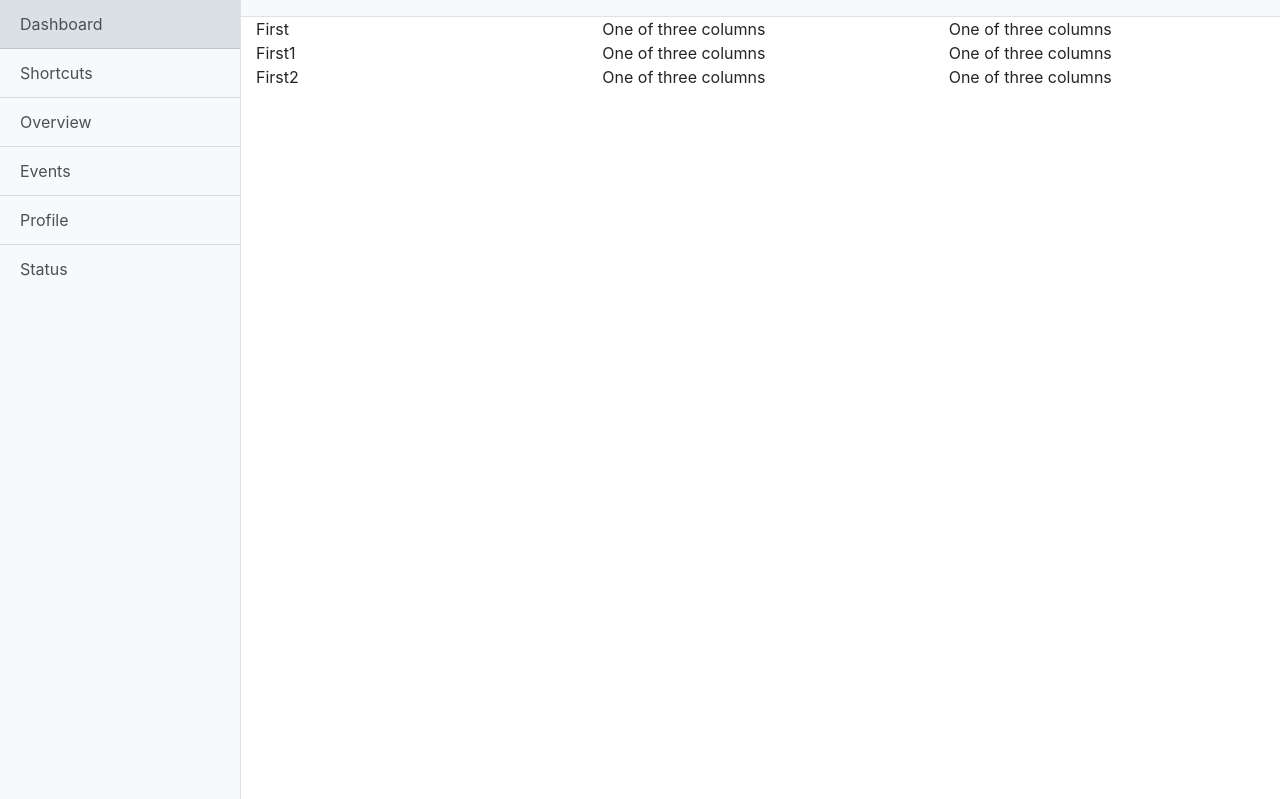
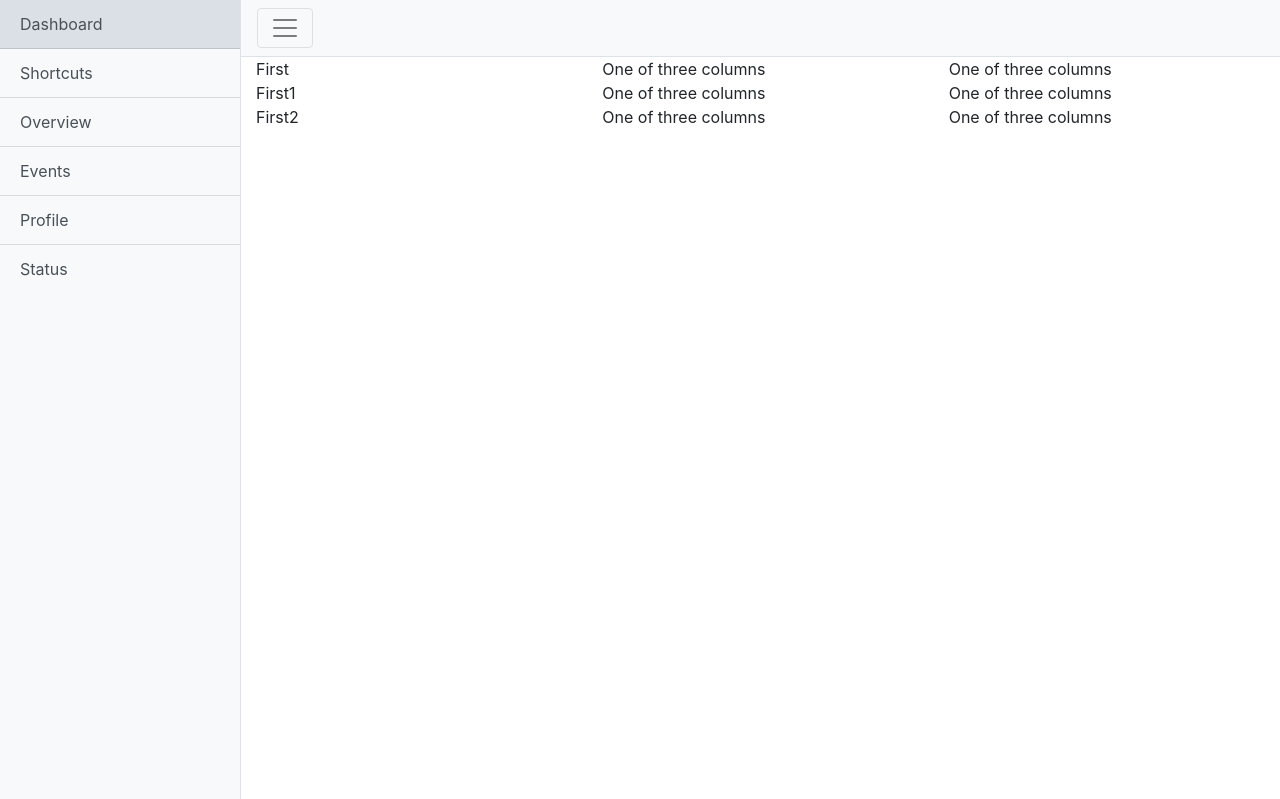
Before and after one commit to datascienceucsc/dss-cruzhacks, a Flask app: page / in a window 1280 px wide. Shown: the top 799 px of the page. Run offline with Flask 3, Linux system fonts and the light colour scheme; parts of the project's set-up code (start-up, migrations or seed data) failed here and were passed over; some libraries are stand-ins or nearby versions.

Commit message:
Navbar button no longer dissappears and switching tabs changes the screen layout

```diff
--- a/server/server/static/render.js
+++ b/server/server/static/render.js
@@ -0,0 +1,19 @@
+function hideAll(id_selector) {
+  document.querySelectorAll(".display-box").forEach(b => {
+    b.style.display = "none";
+  });
+  let displayBox = document.querySelector(id_selector);
+  displayBox.style.display = "block";
+}
+
+document.querySelector("#nav-dashboard").addEventListener("click", () => {
+    hideAll("#dashboard");
+});
+
+document.querySelector("#nav-shortcuts").addEventListener("click", () => {
+    hideAll("#shortcuts");
+});
+
+document.querySelector("#nav-overview").addEventListener("click", () => {
+  hideAll("#overview");
+});
--- a/server/server/templates/layout.html
+++ b/server/server/templates/layout.html
@@ -37,22 +37,22 @@
         <div class="bg-light border-right" id="sidebar-wrapper">
           <!-- <div class="sidebar-heading">Start Bootstrap</div> -->
           <div class="list-group list-group-flush">
-            <a href="#" class="list-group-item list-group-item-action bg-light"
+            <a href="#" id="nav-dashboard" class="list-group-item list-group-item-action bg-light"
               >Dashboard</a
             >
-            <a href="#" class="list-group-item list-group-item-action bg-light"
+            <a href="#" id="nav-shortcuts" class="list-group-item list-group-item-action bg-light"
               >Shortcuts</a
             >
-            <a href="#" class="list-group-item list-group-item-action bg-light"
+            <a href="#" id="nav-overview" class="list-group-item list-group-item-action bg-light"
               >Overview</a
             >
-            <a href="#" class="list-group-item list-group-item-action bg-light"
+            <a href="#" id="nav-events" class="list-group-item list-group-item-action bg-light"
               >Events</a
             >
-            <a href="#" class="list-group-item list-group-item-action bg-light"
+            <a href="#" id="nav-profile" class="list-group-item list-group-item-action bg-light"
               >Profile</a
             >
-            <a href="#" class="list-group-item list-group-item-action bg-light"
+            <a href="#" id="nav-status" class="list-group-item list-group-item-action bg-light"
               >Status</a
             >
           </div>
@@ -62,14 +62,14 @@
         <!-- Page Content -->
         <div id="page-content-wrapper">
           <nav
-            class="navbar navbar-expand-lg navbar-light bg-light border-bottom"
+            class="navbar navbar-light bg-light border-bottom"
           >
             <button class="navbar-toggler" id="menu-toggle">
               <span class="navbar-toggler-icon"></span>
             </button>
           </nav>
 
-          <div class="container">
+          <div class="container display-box" id="dashboard">
             <div class="row">
               <div class="col-sm">
                 First
@@ -83,7 +83,7 @@
             </div>
           </div>
 
-          <div class="container">
+          <div class="container display-box" id="shortcuts">
             <div class="row">
               <div class="col-sm">
                 First1
@@ -97,7 +97,7 @@
             </div>
           </div>
 
-          <div class="container">
+          <div class="container display-box" id="overview">
             <div class="row">
               <div class="col-sm">
                 First2
```
